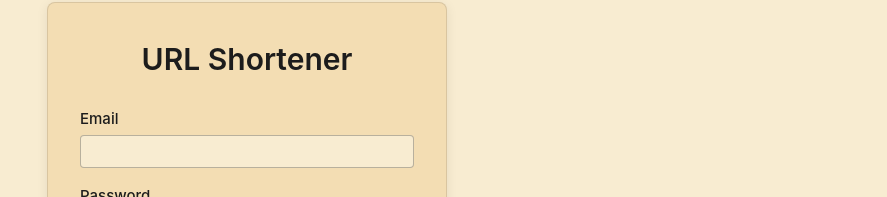
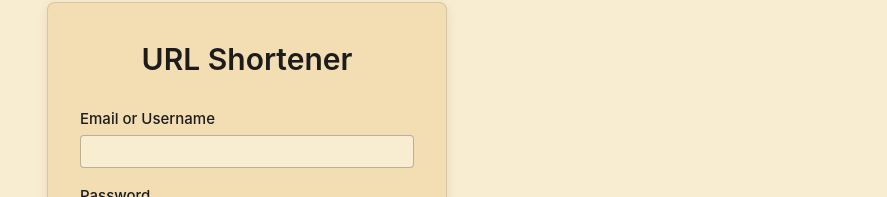
Before and after one commit to MiohitoKiri5474/shrt, a Vue app in the folder frontend/: page /login in a window 1280 px wide. Shown: the part 231-428 px from the top of the page, without its empty margins (393-1280 px from the left). Built offline with nearby package versions, Linux system fonts and the light colour scheme; no server answers.

Commit message:
feat: support username or email login in same field

```diff
--- a/frontend/src/views/LoginView.vue
+++ b/frontend/src/views/LoginView.vue
@@ -4,7 +4,7 @@ import { useRouter } from 'vue-router'
 import { useAuthStore } from '../stores/auth'
 import { useThemeStore } from '../stores/theme'
 
-const email = ref('')
+const identifier = ref('')
 const password = ref('')
 const error = ref('')
 const loading = ref(false)
@@ -49,7 +49,7 @@ async function handleSubmit() {
   error.value = ''
   loading.value = true
   try {
-    await authStore.login(email.value, password.value)
+    await authStore.login(identifier.value, password.value)
     failureCount.value = 0
     router.push('/dashboard')
   } catch {
@@ -82,8 +82,8 @@ async function handleSubmit() {
       <h1>URL Shortener</h1>
       <form @submit.prevent="handleSubmit" data-testid="login-form">
         <div class="field">
-          <label for="email">Email</label>
-          <input id="email" v-model="email" type="email" required autocomplete="email" />
+          <label for="identifier">Email or Username</label>
+          <input id="identifier" v-model="identifier" type="text" required autocomplete="username" />
         </div>
         <div class="field">
           <label for="password">Password</label>
```
Also changed, not shown: 1 other file (tests, documents, lock files or other folders).
